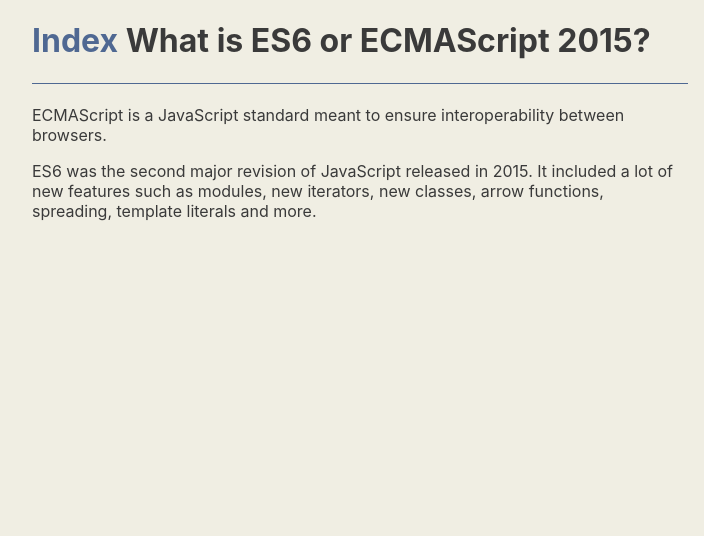
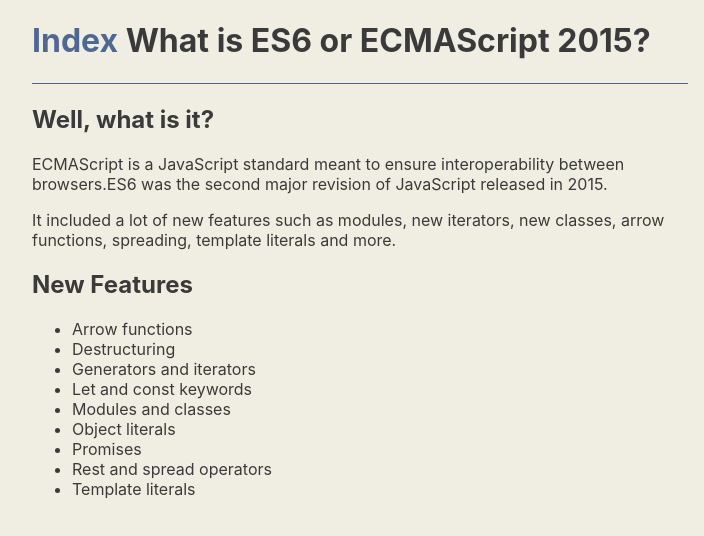
Before and after one commit to drbzyx/es6-concepts, a Next.js app in the folder app/: page /ecma-2015 in a window 1280 px wide. Shown: the top 536 px of the page, without its empty margins (280-984 px from the left). Built offline with nearby package versions, Linux system fonts and the light colour scheme.

Commit message:
Pages(ES6): Update content

```diff
--- a/app/pages/ecma-2015.js
+++ b/app/pages/ecma-2015.js
@@ -1,19 +1,43 @@
-import { Heading, Main, Paragraph, Section } from '../components'
+import {
+  Heading,
+  List,
+  Main,
+  Paragraph,
+  Section,
+  Subheading,
+} from '../components'
 
 export default function Ecma() {
+  const items = [
+    { text: 'Arrow functions' },
+    { text: 'Destructuring' },
+    { text: 'Generators and iterators' },
+    { text: 'Let and const keywords' },
+    { text: 'Modules and classes' },
+    { text: 'Object literals' },
+    { text: 'Promises' },
+    { text: 'Rest and spread operators' },
+    { text: 'Template literals' },
+  ]
+
   return (
     <Main>
       <Heading>What is ES6 or ECMAScript 2015?</Heading>
       <Section>
+        <Subheading>Well, what is it?</Subheading>
         <Paragraph>
           ECMAScript is a JavaScript standard meant to ensure interoperability
-          between browsers.
+          between browsers.ES6 was the second major revision of JavaScript
+          released in 2015.
         </Paragraph>
         <Paragraph>
-          ES6 was the second major revision of JavaScript released in 2015. It
-          included a lot of new features such as modules, new iterators, new
+          It included a lot of new features such as modules, new iterators, new
           classes, arrow functions, spreading, template literals and more.
         </Paragraph>
+      </Section>
+      <Section>
+        <Subheading>New Features</Subheading>
+        <List items={items} />
       </Section>
     </Main>
   )
```
